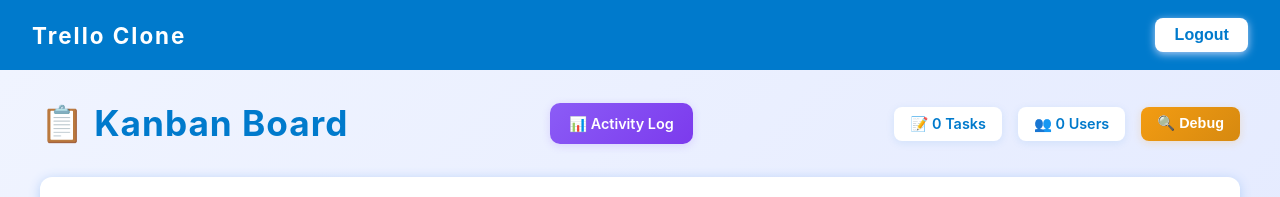
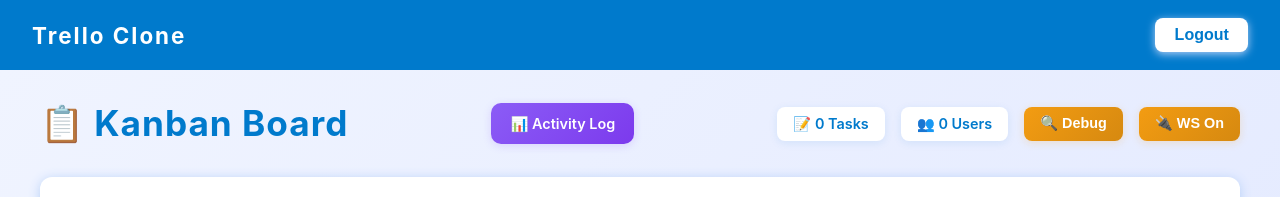
Before and after one commit to aryan10092/Trello-clone, a React (Create React App) app in the folder frontend/: page /board in a window 1280 px wide. Shown: the top 197 px of the page. Built offline with nearby package versions, Linux system fonts and the light colour scheme; no server answers; sample sign-in values are in the browser's storage.

Commit message:
Enhance TaskCard and Board components with conflict testing feature and layout adjustments

```diff
--- a/frontend/src/components/TaskCard.css
+++ b/frontend/src/components/TaskCard.css
@@ -10,6 +10,7 @@
   position: relative;
   perspective: 900px;
   transition: box-shadow 0.2s, transform 0.2s;
+  overflow: visible;
 }
 .task-card.dragging {
   box-shadow: 0 8px 32px #a0c4f7;
@@ -23,6 +24,7 @@
   left: 0; top: 0;
   padding: 1rem;
   box-sizing: border-box;
+  height: 100%;
 }
 .task-card-front {
   z-index: 2;
@@ -39,9 +41,16 @@
   display: flex;
   flex-direction: column;
   gap: 0.7rem;
+  min-height: 100%;
+  box-sizing: border-box;
 }
 .task-card.flipped .task-card-back {
   transform: rotateY(0deg);
+}
+
+.task-card.flipped {
+  min-height: 300px;
+  z-index: 1000;
 }
 .task-title {
   font-size: 1.2rem;
--- a/frontend/src/pages/Board.js
+++ b/frontend/src/pages/Board.js
@@ -26,6 +26,7 @@
   const [isDragging, setIsDragging] = useState(false);
   const [dragTasks, setDragTasks] = useState(null);
   const [validationErrors, setValidationErrors] = useState({});
+  const [disableWebSocket, setDisableWebSocket] = useState(false);
 
   // Validation helper
   const validateTaskTitle = (title, excludeTaskId = null) => {
@@ -106,14 +107,14 @@
   useEffect(() => {
     const handleRefresh = () => {
       // Don't refresh during dragging to prevent drag conflicts
-      if (!isDragging) {
+      if (!isDragging && !disableWebSocket) {
         fetchTasks();
       }
     };
 
     const handleTaskUpdate = (updatedTask) => {
       // Don't update during dragging to prevent drag conflicts
-      if (!isDragging) {
+      if (!isDragging && !disableWebSocket) {
         setTasks(prevTasks =>
           prevTasks.map(task =>
             task._id === updatedTask._id ? updatedTask : task
@@ -124,7 +125,7 @@
 
     const handleTaskDelete = (deletedTaskId) => {
       // Don't update during dragging to prevent drag conflicts
-      if (!isDragging) {
+      if (!isDragging && !disableWebSocket) {
         setTasks(prevTasks =>
           prevTasks.filter(task => task._id !== deletedTaskId)
         );
@@ -133,7 +134,7 @@
 
     const handleTaskCreate = (newTask) => {
       // Don't update during dragging to prevent drag conflicts
-      if (!isDragging) {
+      if (!isDragging && !disableWebSocket) {
         setTasks(prevTasks => [...prevTasks, newTask]);
       }
     };
@@ -636,6 +637,18 @@
           >
             🔍 Debug
           </button>
+
+          {/* Conflict Testing Toggle */}
+          <button
+            className={`debug-btn ${disableWebSocket ? 'active' : ''}`}
+            onClick={() => {
+              setDisableWebSocket(!disableWebSocket);
+              console.log(`WebSocket updates ${!disableWebSocket ? 'DISABLED' : 'ENABLED'} for conflict testing`);
+            }}
+            title="Toggle WebSocket updates for conflict testing"
+          >
+            {disableWebSocket ? '🔌 WS Off' : '🔌 WS On'}
+          </button>
         </div>
       </div>
 
```
